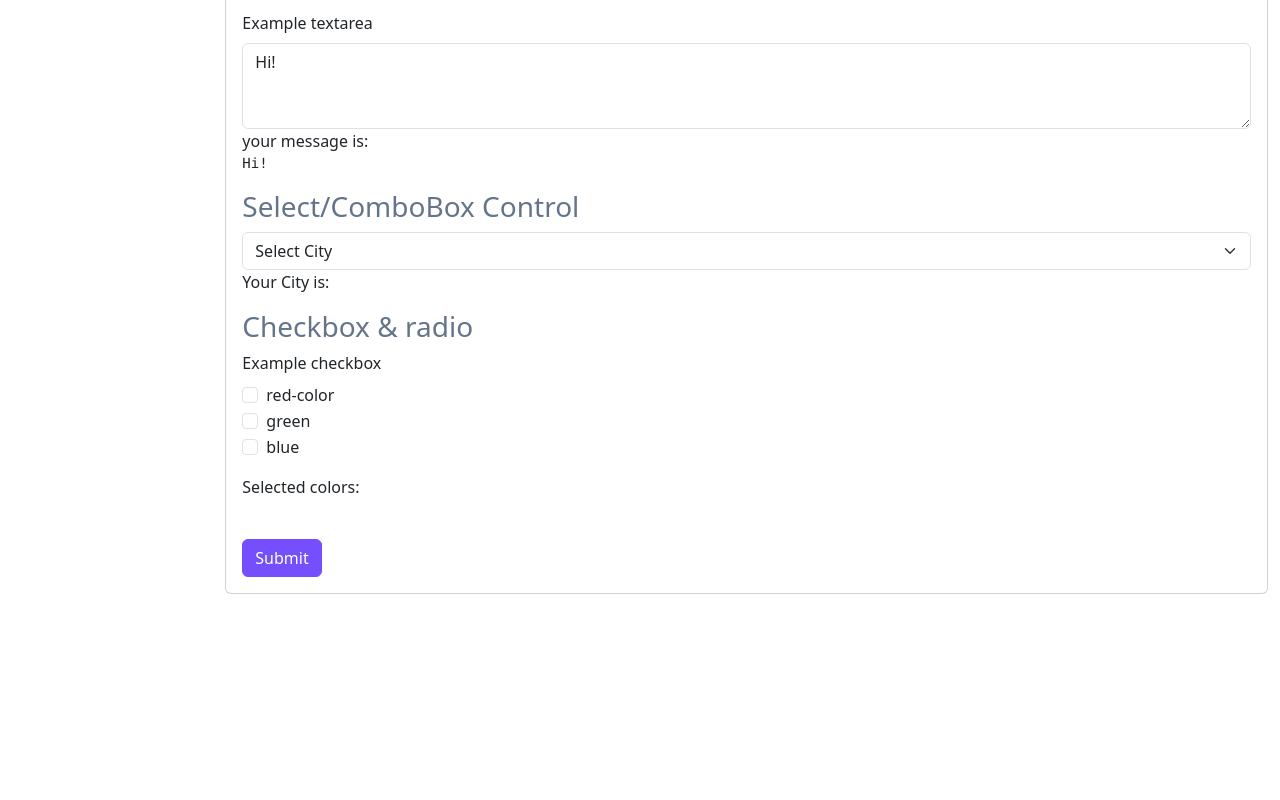
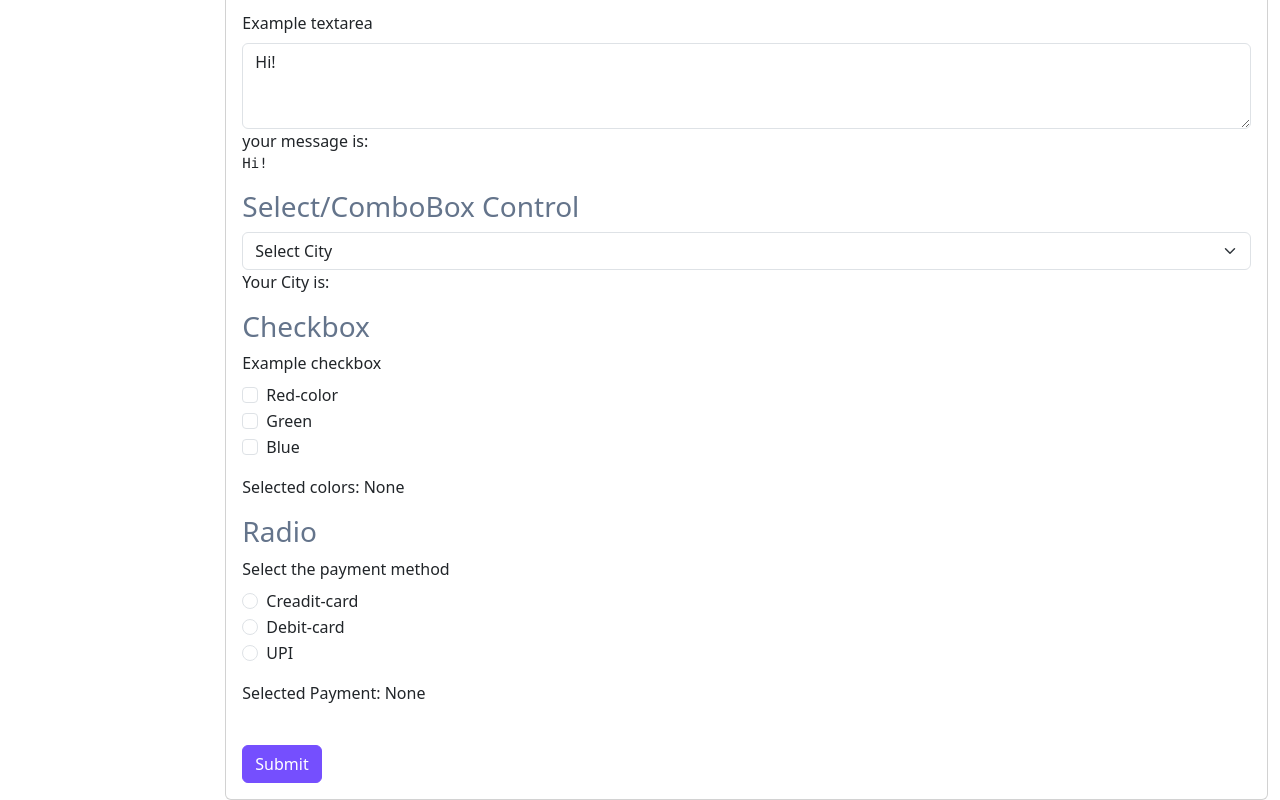
Before and after one commit to abhinav731996/ReactCalssIndixpert, a React (Vite) app: page /rb-forms-practice in a window 1280 px wide. Shown: the part 442-1242 px from the top of the page. Before the commit the page ends 1036 px from the top, so only its background shows below. Built offline with nearby package versions, Linux system fonts and the light colour scheme.

Commit message:
basics form completed

```diff
--- a/package.json
+++ b/package.json
@@ -11,11 +11,13 @@
   },
   "dependencies": {
     "bootstrap": "^5.3.8",
+    "formik": "^2.4.9",
     "react": "^19.2.0",
     "react-bootstrap": "^2.10.10",
     "react-bootstrap-icons": "^1.11.6",
     "react-dom": "^19.2.0",
-    "react-router-dom": "^7.13.0"
+    "react-router-dom": "^7.13.0",
+    "yup": "^1.7.1"
   },
   "devDependencies": {
     "@eslint/js": "^9.39.1",
--- a/src/pages/react-bootstrap/RBFormsPractice.jsx
+++ b/src/pages/react-bootstrap/RBFormsPractice.jsx
@@ -7,7 +7,8 @@ const RBFormsPractive = () => {
   const [password, setPassword] = useState();
   const [message, setMessage] = useState("Hi!")
   const [city, setCity] = useState();
-  const [selectedColor, setSelectedColor] = useState();
+  const [selectedColor, setSelectedColor] = useState([]);
+  const [payment, setPayment] = useState()
 
   const handleSubmit = (e) => {
     e.preventDefault()
@@ -27,6 +28,8 @@ const handlecolorSelection = (e) => {
 
     <Form onSubmit={handleSubmit}>
 
+
+      {/* for main email formatting */}
       <h3 className='text-secondary'>Textbox Control</h3>
 
       <Form.Group className="mb-3" controlId="exampleForm.ControlInput1">
@@ -42,6 +45,8 @@ const handlecolorSelection = (e) => {
          <p>your password is: {password}</p>
       </Form.Group>
 
+
+    {/* for textbox control  */}
       <h3 className='text-secondary'>Textbox Control</h3>
 
       <Form.Group className="mb-3" controlId="message" >
@@ -50,6 +55,8 @@ const handlecolorSelection = (e) => {
         your message is: <pre>{message}</pre>
       </Form.Group>
 
+
+      {/* For selected any one of the options */}
       <h3 className='text-secondary'>Select/ComboBox Control</h3>
 
       <Form.Select aria-label="Default select example"  onChange={(e) => setCity(e.target.value)}>
@@ -60,14 +67,16 @@ const handlecolorSelection = (e) => {
       </Form.Select>
         <p>Your City is: {city}</p>
 
-      <h3 className='text-secondary'>Checkbox & radio</h3>
+
+      {/* For checkbox */}
+      <h3 className='text-secondary'>Checkbox </h3>
 
     <Form.Group className="mb-3" controlId="message" >
         <Form.Label>Example checkbox</Form.Label>
-      <Form.Check // prettier-ignore
+      <Form.Check
             type="checkbox"
             id="red"
-            label="red-color"
+            label="Red-color"
             value="red"
             onChange={handlecolorSelection}
             />
@@ -75,20 +84,63 @@ const handlecolorSelection = (e) => {
           <Form.Check
             // disabled
             type="checkbox"
-            label="green"
+            label="Green"
             id="green-color"
             value="green"
             onChange={handlecolorSelection}
             />
           <Form.Check
             type="checkbox"
-            label="blue"
+            label="Blue"
             id="blue-color"
             value="blue"
             onChange={handlecolorSelection}
           />
       </Form.Group>
-      <p>Selected colors: {JSON.stringify(selectedColor)}</p>
+      <p>Selected colors: {" "}
+        {/* {JSON.stringify(selectedColor)} */}
+        {/* {selectedColor.join(", ")} */}
+        {selectedColor.length > 0 ? selectedColor.join(", ") : "None"}
+        </p>
+
+
+        {/* For Radio buttons */}
+      <h3 className='text-secondary'>Radio</h3>
+
+    <Form.Group className="mb-3" controlId="message" >
+        <Form.Label>Select the payment method</Form.Label>
+      <Form.Check
+            type="radio"
+            id="Creadit-card"
+            label="Creadit-card"
+            value="Creadit-card"
+            name="paymentType"
+            onChange={(e) => setPayment(e.target.value)}
+            />
+
+          <Form.Check
+            // disabled
+            type="radio"
+            label="Debit-card"
+            id="Debit-card"
+            value="Debit-card"
+            name="paymentType"
+            onChange={(e) => setPayment(e.target.value)}
+            />
+          <Form.Check
+            type="radio"
+            label="UPI"
+            id="UPI"
+            value="UPI"
+            name="paymentType"
+            onChange={(e) => setPayment(e.target.value)}
+          />
+      </Form.Group>
+      <p>Selected Payment: {" "}
+        {/* {JSON.stringify(selectedColor)} */}
+        {/* {selectedColor.join(", ")} */}
+        {payment ? payment : "None"}
+        </p>
     </Form>
 
     <br />
--- a/src/pages/react-bootstrap/RBNavTabs.jsx
+++ b/src/pages/react-bootstrap/RBNavTabs.jsx
@@ -9,7 +9,7 @@ const RBNavTabs = () => {
       <br />
 
       <Tab.Container id="left-tabs-example" defaultActiveKey="first">
-        <Nav variant="underline primary" defaultActiveKey="first">
+        <Nav className="border-bottom" variant="underline primary" defaultActiveKey="first">
           <Nav.Item>
             <Nav.Link eventKey="first">Active</Nav.Link>
           </Nav.Item>
```
Also changed, not shown: 1 other file (tests, documents, lock files or other folders).
